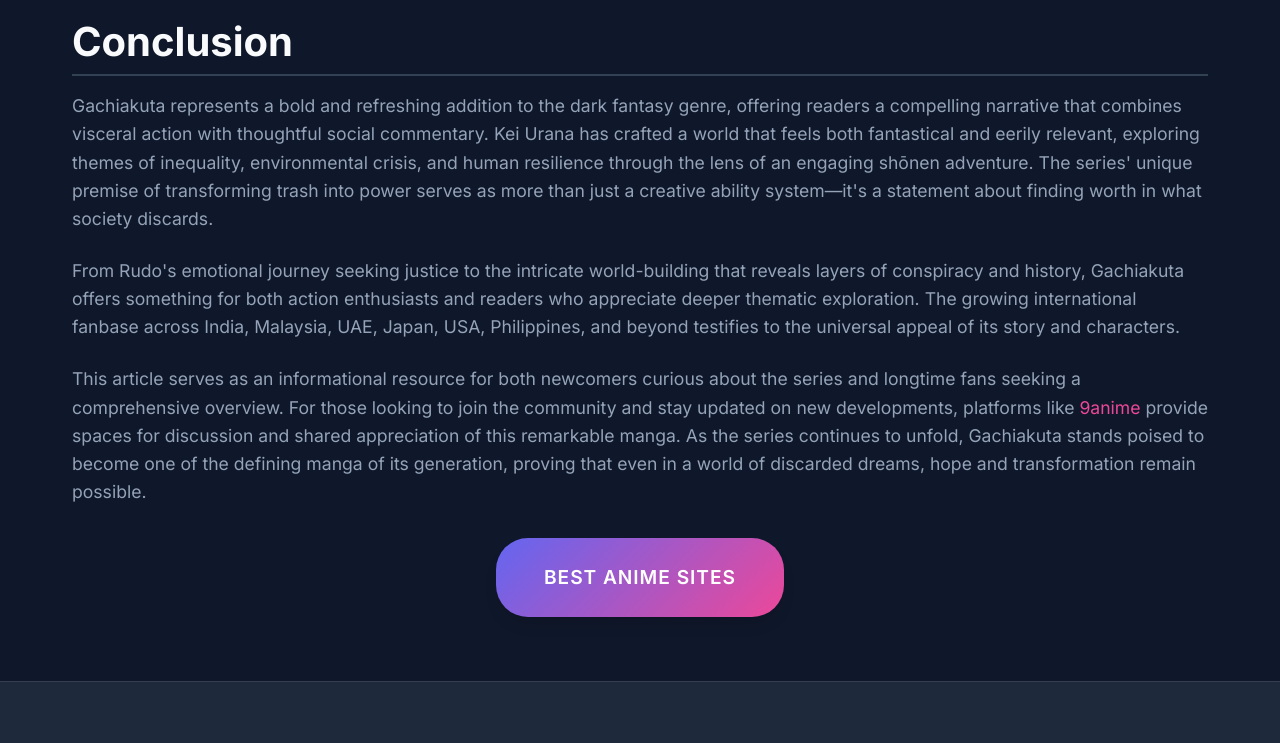
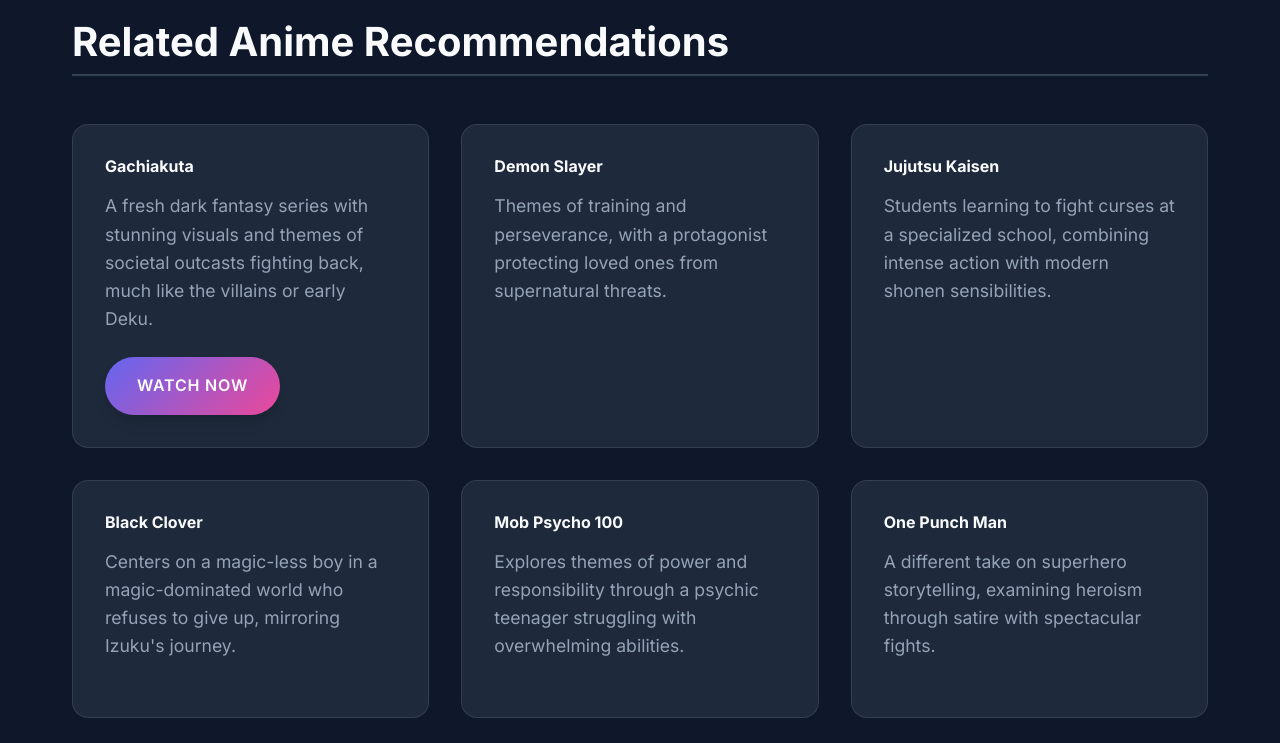
Before and after one commit to aniwatchanime501/Gachiakuta, a plain HTML site: page index.html in a window 1280 px wide. Shown: the part 6710-7453 px from the top of the page. Drawn offline with Linux system fonts and the light colour scheme.

Commit message:
Update index.html

```diff
--- a/index.html
+++ b/index.html
@@ -329,6 +329,43 @@
                 </div>
             </section>
 
+                        <section id="recommendations">
+                <h2>Related Anime Recommendations</h2>
+                <div class="card-grid">
+                    <div class="feature-card">
+                        <h4>Gachiakuta</h4>
+                        <p>A fresh dark fantasy series with stunning visuals and themes of societal outcasts fighting
+                            back, much like the villains or early Deku.</p>
+                        <a href="https://gachiakuta-chi.vercel.app/" class="btn">Watch Now</a>
+                    </div>
+                    <div class="feature-card">
+                        <h4>Demon Slayer</h4>
+                        <p>Themes of training and perseverance, with a protagonist protecting loved ones from
+                            supernatural threats.</p>
+                    </div>
+                    <div class="feature-card">
+                        <h4>Jujutsu Kaisen</h4>
+                        <p>Students learning to fight curses at a specialized school, combining intense action with
+                            modern shonen sensibilities.</p>
+                    </div>
+                    <div class="feature-card">
+                        <h4>Black Clover</h4>
+                        <p>Centers on a magic-less boy in a magic-dominated world who refuses to give up, mirroring
+                            Izuku's journey.</p>
+                    </div>
+                    <div class="feature-card">
+                        <h4>Mob Psycho 100</h4>
+                        <p>Explores themes of power and responsibility through a psychic teenager struggling with
+                            overwhelming abilities.</p>
+                    </div>
+                    <div class="feature-card">
+                        <h4>One Punch Man</h4>
+                        <p>A different take on superhero storytelling, examining heroism through satire with spectacular
+                            fights.</p>
+                    </div>
+                </div>
+            </section>
+
             <section id="conclusion" style="margin-bottom: 4rem;">
                 <h2>Conclusion</h2>
                 <p>Gachiakuta represents a bold and refreshing addition to the dark fantasy genre, offering readers a
```
